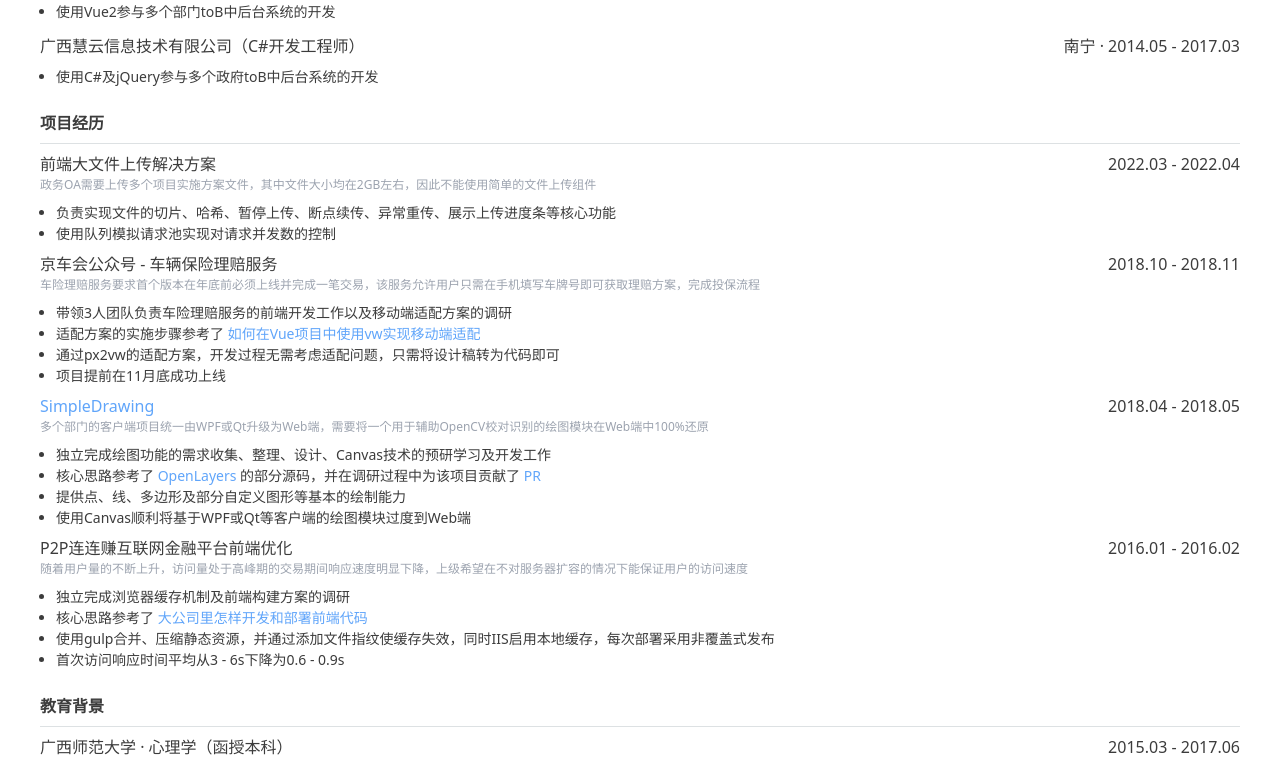
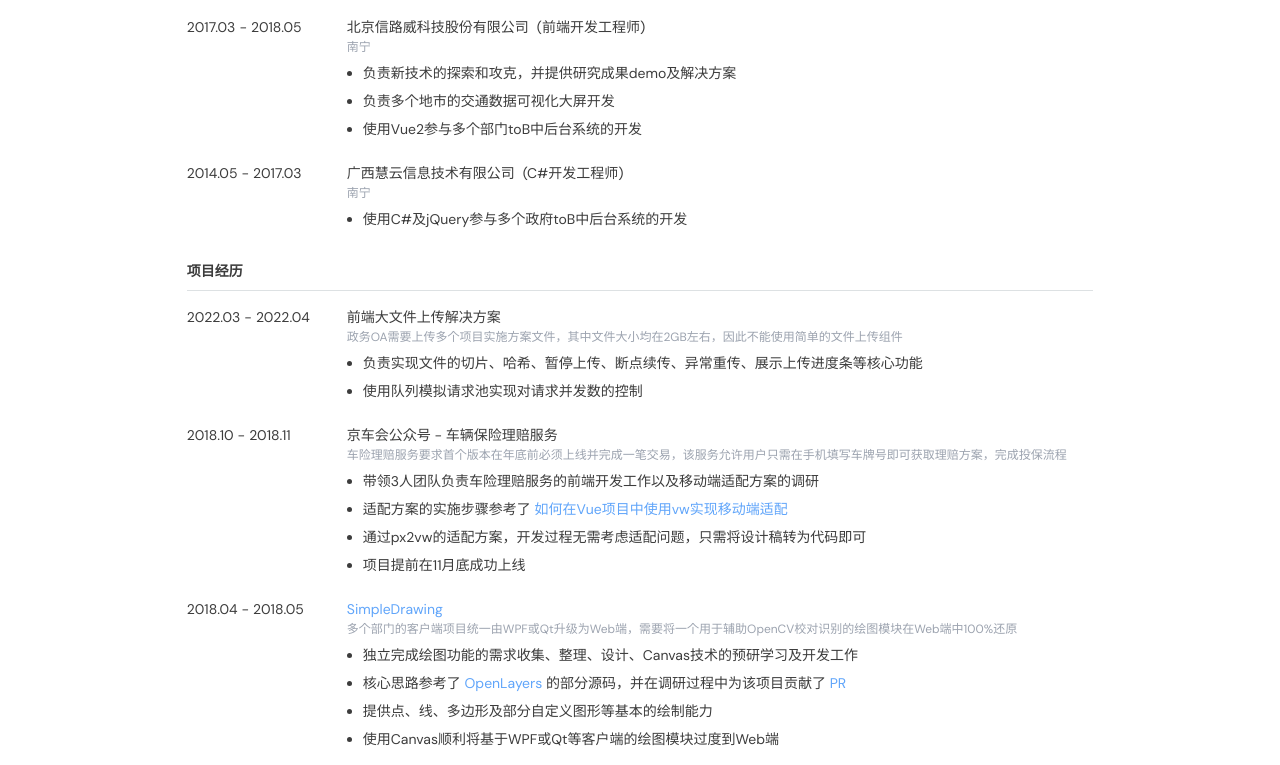
Before and after one commit to iamplex/resume, a Vue app: page / in a window 1280 px wide. Shown: the part 455-1220 px from the top of the page. Built offline with nearby package versions, Linux system fonts and the light colour scheme; a web font is replaced by a local one.

Commit message:
refactor: improve styles

```diff
--- a/src/App.vue
+++ b/src/App.vue
@@ -2,8 +2,8 @@
 import Profile from '~/templates/profile.vue'
 import Works from '~/templates/works.vue'
 import Projects from '~/templates/projects.vue'
+import Stacks from '~/templates/stacks.vue'
 import Educations from '~/templates/educations.vue'
-import Stacks from '~/templates/stacks.vue'
 
 import meta from '~/meta'
 
@@ -11,11 +11,17 @@ const { profile, works, projects, educations, stacks } = meta
 </script>
 
 <template>
-  <main color-dark-1 p="x-10 y-10">
-    <Profile :profile="profile" />
-    <Works :works="works" />
-    <Projects :projects="projects" />
-    <Educations :educations="educations" />
-    <Stacks :stacks="stacks" />
+  <main
+    p="x-10 y-10"
+    font="sans size-3.5"
+    flex flex-col items-center color-dark-1
+  >
+    <div>
+      <Profile :profile="profile" />
+      <Works :works="works" />
+      <Projects :projects="projects" />
+      <Educations :educations="educations" />
+      <Stacks :stacks="stacks" />
+    </div>
   </main>
 </template>
--- a/src/components/Duration.vue
+++ b/src/components/Duration.vue
@@ -8,10 +8,16 @@ const { start, end } = defineProps<Props>()
 </script>
 
 <template>
-  <span v-if="!end">{{ start }}</span>
-  <span v-else>
-    <span>{{ start }}</span>
-    <span> - </span>
-    <span>{{ end }}</span>
-  </span>
+  <div
+    min-w-32
+    ws-nowrap
+    text-right
+  >
+    <span v-if="!end">{{ start }}</span>
+    <span v-else flex gap-1>
+      <span>{{ start }}</span>
+      <span>-</span>
+      <span>{{ end }}</span>
+    </span>
+  </div>
 </template>
--- a/src/components/Header.vue
+++ b/src/components/Header.vue
@@ -7,10 +7,10 @@ const { title } = defineProps<Props>()
 </script>
 
 <template>
-  <div m-t-6>
+  <div mt-6>
     <div font-bold>
       {{ title }}
     </div>
-    <div m-y-2 h1px bg-light-9 />
+    <div my-2 h1px bg-light-9 />
   </div>
 </template>
--- a/src/components/Highlights.vue
+++ b/src/components/Highlights.vue
@@ -7,7 +7,15 @@ const { data } = defineProps<Props>()
 </script>
 
 <template>
-  <ul m-t-2 list-disc p-x-4 text-size-sm>
-    <li v-for="h in data" :key="h" v-html="h" />
+  <ul
+    list-disc
+    px-4
+  >
+    <li
+      v-for="hightlight in data"
+      :key="hightlight"
+      my-1.75
+      v-html="hightlight"
+    />
   </ul>
 </template>
--- a/src/templates/educations.vue
+++ b/src/templates/educations.vue
@@ -17,10 +17,14 @@ const { educations } = defineProps<Props>()
 <template>
   <div>
     <Header title="教育背景" />
-    <div v-for="{ institution, area, level, start, end } in educations" :key="institution" m-y-1>
-      <div flex justify-between>
-        <div>{{ institution }} · {{ area }}（{{ level }}）</div>
-        <Duration :start="start" :end="end" />
+    <div
+      v-for="{ institution, area, level, start, end } in educations"
+      :key="institution"
+      my-4 flex
+    >
+      <Duration :start="start" :end="end" mr-8 />
+      <div>
+        {{ institution }} · {{ area }} ({{ level }})
       </div>
     </div>
   </div>
--- a/src/templates/profile.vue
+++ b/src/templates/profile.vue
@@ -16,18 +16,24 @@ const { profile } = defineProps<Props>()
 
 <template>
   <div flex items-baseline justify-between>
-    <div>
-      <span class="text-size-2xl font-bold">
+    <div flex items-baseline gap-2>
+      <span text-size-2xl font-bold>
         {{ profile.name }}
       </span>
-      <span m-l-2>{{ profile.birthday }}</span>
+      <span>
+        {{ profile.birthday }}
+      </span>
     </div>
-    <div>
+    <div flex gap-2>
       <span>{{ profile.tel }}</span>
-      <span> | </span>
-      <a :href="`mailto:${profile.email}`" target="_blank" color-blue>{{ profile.email }}</a>
-      <span> | </span>
-      <a :href="`https://${profile.github}`" target="_blank" color-blue>{{ profile.github }}</a>
+      <span>|</span>
+      <a :href="`mailto:${profile.email}`" target="_blank" color-blue>
+        {{ profile.email }}
+      </a>
+      <span>|</span>
+      <a :href="`https://${profile.github}`" target="_blank" color-blue>
+        {{ profile.github }}
+      </a>
     </div>
   </div>
 </template>
--- a/src/templates/projects.vue
+++ b/src/templates/projects.vue
@@ -17,15 +17,19 @@ const { projects } = defineProps<Props>()
 <template>
   <div>
     <Header title="项目经历" />
-    <div v-for="{ name, summary, start, end, highlights } in projects" :key="name" m-y-2>
-      <div flex justify-between>
+    <div
+      v-for="{ name, summary, start, end, highlights } in projects"
+      :key="name"
+      my-4 flex
+    >
+      <Duration :start="start" :end="end" mr-8 />
+      <div>
         <div v-html="name" />
-        <Duration :start="start" :end="end" />
+        <div text-size-xs color-gray-4>
+          {{ summary }}
+        </div>
+        <Highlights :data="highlights" />
       </div>
-      <div text-size-xs color-gray-4>
-        {{ summary }}
-      </div>
-      <Highlights :data="highlights" />
     </div>
   </div>
 </template>
--- a/src/templates/works.vue
+++ b/src/templates/works.vue
@@ -18,16 +18,22 @@ const { works } = defineProps<Props>()
 <template>
   <div>
     <Header title="工作经历" />
-    <div v-for="{ company, position, location, start, end, highlights } in works" :key="company" m-y-3>
-      <div flex justify-between>
-        <div>{{ company }}（{{ position }}）</div>
-        <div>
-          <span>{{ location }}</span>
-          <span> · </span>
-          <Duration :start="start" :end="end" />
+    <div
+      v-for="{ company, position, location, start, end, highlights } in works"
+      :key="company"
+      my-4 flex
+    >
+      <Duration :start="start" :end="end" mr-8 />
+      <div>
+        <div flex flex-wrap gap-2>
+          <div>{{ company }}</div>
+          <div>({{ position }})</div>
         </div>
+        <div text-size-xs color-gray-4>
+          {{ location }}
+        </div>
+        <Highlights :data="highlights" />
       </div>
-      <Highlights :data="highlights" />
     </div>
   </div>
 </template>
```
